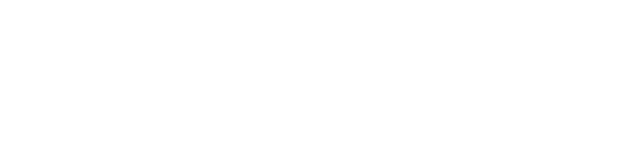
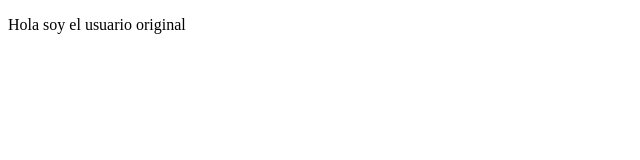
Before and after one commit to kathySagredo/Cohorte12, a plain HTML site: page index.html in a window 1280 px wide. Shown: the whole page, without its empty margins (0-640 px from the left). Drawn offline with Linux system fonts and the light colour scheme.

Commit message:
Nuevo cambio usuario original

```diff
--- a/index.html
+++ b/index.html
@@ -6,6 +6,6 @@
     <title>Document</title>
 </head>
 <body>
-
+    <p>Hola soy el usuario original</p>
 </body>
 </html>
```
